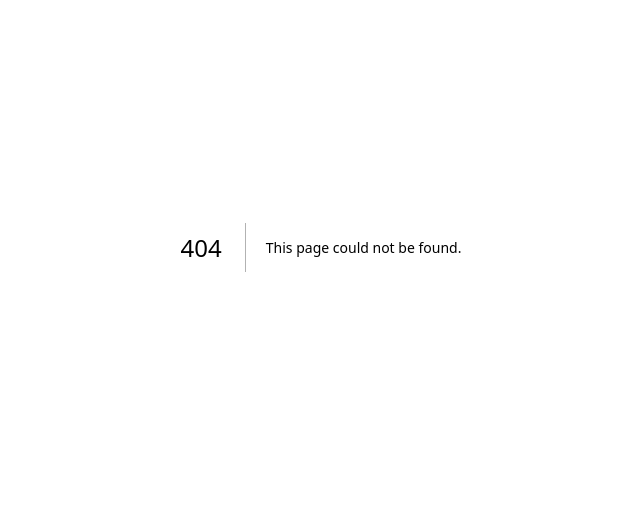
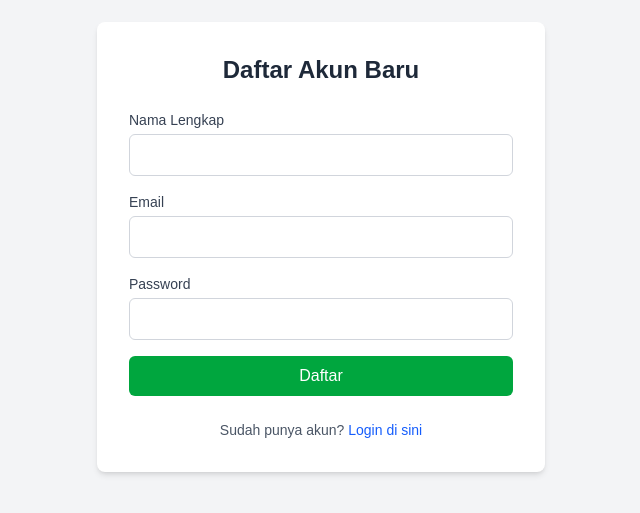
Before and after one commit to k-fy/money-lover, a Next.js app: page /register in a window 1280 px wide. Before the commit this address had no page. Shown: the part 153-666 px from the top of the page, without its empty margins (319-959 px from the left). Built offline with nearby package versions, Linux system fonts and the light colour scheme.

Commit message:
feat: setup supabase ssr, middleware auth protection, and login/register flow

```diff
--- /dev/null
+++ b/app/dashboard/page.tsx
@@ -0,0 +1,17 @@
+import LogoutButton from '@/components/LogoutButton'
+import { createClient } from '@/utils/supabase/server'
+
+export default async function DashboardPage() {
+  const supabase = await createClient()
+  const { data: { user } } = await supabase.auth.getUser()
+
+  return (
+    <div className="p-8">
+      <div className="flex items-center justify-between mb-6">
+        <h1 className="text-2xl font-bold">Dashboard</h1>
+        <LogoutButton />
+      </div>
+      <p>Selamat datang, {user?.user_metadata?.full_name || user?.email}!</p>
+    </div>
+  )
+}
--- /dev/null
+++ b/app/login/actions.ts
@@ -0,0 +1,53 @@
+'use server'
+
+import { revalidatePath } from 'next/cache'
+import { redirect } from 'next/navigation'
+import { createClient } from '@/utils/supabase/server'
+
+export async function login(formData: FormData) {
+  const supabase = await createClient()
+
+  const data = {
+    email: formData.get('email') as string,
+    password: formData.get('password') as string,
+  }
+
+  const { error } = await supabase.auth.signInWithPassword(data)
+
+  if (error) {
+    return redirect('/login?error=Kredensial salah atau pengguna tidak ditemukan')
+  }
+
+  revalidatePath('/', 'layout')
+  redirect('/dashboard')
+}
+
+export async function signup(formData: FormData) {
+  const supabase = await createClient()
+
+  const data = {
+    email: formData.get('email') as string,
+    password: formData.get('password') as string,
+    options: {
+      data: {
+        full_name: formData.get('fullName') as string,
+      },
+    },
+  }
+
+  const { error } = await supabase.auth.signUp(data)
+
+  if (error) {
+    return redirect(`/login?error=${encodeURIComponent(error.message)}`)
+  }
+
+  revalidatePath('/', 'layout')
+  redirect('/dashboard')
+}
+
+export async function logout() {
+  const supabase = await createClient()
+  await supabase.auth.signOut()
+  revalidatePath('/', 'layout')
+  redirect('/login')
+}
--- /dev/null
+++ b/app/login/page.tsx
@@ -0,0 +1,58 @@
+import { login } from './actions'
+
+export default async function LoginPage({
+  searchParams,
+}: {
+  searchParams: Promise<{ error?: string }>
+}) {
+  const params = await searchParams
+
+  return (
+    <div className="flex min-h-screen items-center justify-center bg-gray-100 p-4">
+      <div className="w-full max-w-md space-y-6 rounded-lg bg-white p-8 shadow-md">
+        <h2 className="text-center text-2xl font-bold text-gray-800">Masuk ke MoneyLover</h2>
+
+        {params?.error && (
+          <div className="rounded bg-red-100 p-3 text-sm text-red-600">
+            {params.error}
+          </div>
+        )}
+
+        <form className="space-y-4">
+          <div>
+            <label className="block text-sm font-medium text-gray-700">Email</label>
+            <input
+              name="email"
+              type="email"
+              required
+              className="mt-1 w-full rounded-md border border-gray-300 p-2 text-gray-900 focus:outline-none focus:ring-2 focus:ring-blue-500"
+            />
+          </div>
+          <div>
+            <label className="block text-sm font-medium text-gray-700">Password</label>
+            <input
+              name="password"
+              type="password"
+              required
+              className="mt-1 w-full rounded-md border border-gray-300 p-2 text-gray-900 focus:outline-none focus:ring-2 focus:ring-blue-500"
+            />
+          </div>
+          <button
+            formAction={login}
+            type="submit"
+            className="w-full rounded-md bg-blue-600 py-2 text-white transition hover:bg-blue-700"
+          >
+            Masuk
+          </button>
+        </form>
+
+        <p className="text-center text-sm text-gray-600">
+          Belum punya akun?{' '}
+          <a href="/register" className="text-blue-600 hover:underline">
+            Daftar di sini
+          </a>
+        </p>
+      </div>
+    </div>
+  )
+}
--- /dev/null
+++ b/app/register/page.tsx
@@ -0,0 +1,68 @@
+import { signup } from '@/app/login/actions' // atau '@/app/actions/auth'
+
+export default async function RegisterPage({
+  searchParams,
+}: {
+  searchParams: Promise<{ error?: string }>
+}) {
+  const params = await searchParams
+
+  return (
+    <div className="flex min-h-screen items-center justify-center bg-gray-100 p-4">
+      <div className="w-full max-w-md space-y-6 rounded-lg bg-white p-8 shadow-md">
+        <h2 className="text-center text-2xl font-bold text-gray-800">Daftar Akun Baru</h2>
+
+        {params?.error && (
+          <div className="rounded bg-red-100 p-3 text-sm text-red-600">
+            {params.error}
+          </div>
+        )}
+
+        <form className="space-y-4">
+          <div>
+            <label className="block text-sm font-medium text-gray-700">Nama Lengkap</label>
+            <input
+              name="fullName"
+              type="text"
+              required
+              className="mt-1 w-full rounded-md border p-2 text-gray-900 border-gray-300 focus:outline-none focus:ring-2 focus:ring-blue-500"
+            />
+          </div>
+          <div>
+            <label className="block text-sm font-medium text-gray-700">Email</label>
+            <input
+              name="email"
+              type="email"
+              required
+              className="mt-1 w-full rounded-md border p-2 text-gray-900 border-gray-300 focus:outline-none focus:ring-2 focus:ring-blue-500"
+            />
+          </div>
+          <div>
+            <label className="block text-sm font-medium text-gray-700">Password</label>
+            <input
+              name="password"
+              type="password"
+              required
+              minLength={6}
+              className="mt-1 w-full rounded-md border p-2 text-gray-900 border-gray-300 focus:outline-none focus:ring-2 focus:ring-blue-500"
+            />
+          </div>
+          <button
+            formAction={signup}
+            type="submit"
+            className="w-full rounded-md bg-green-600 py-2 text-white hover:bg-green-700 transition"
+          >
+            Daftar
+          </button>
+        </form>
+
+        <p className="text-center text-sm text-gray-600">
+          Sudah punya akun?{' '}
+          <a href="/login" className="text-blue-600 hover:underline">
+            Login di sini
+          </a>
+        </p>
+      </div>
+    </div>
+  )
+}
--- /dev/null
+++ b/components/LogoutButton.tsx
@@ -0,0 +1,16 @@
+'use client'
+
+import { logout } from '@/app/login/actions'
+
+export default function LogoutButton() {
+  return (
+    <button
+      onClick={async () => {
+        await logout()
+      }}
+      className="rounded-md bg-red-600 px-4 py-2 text-sm font-medium text-white hover:bg-red-700 transition focus:outline-none focus:ring-2 focus:ring-red-500"
+    >
+      Keluar (Logout)
+    </button>
+  )
+}
--- /dev/null
+++ b/middleware.ts
@@ -0,0 +1,19 @@
+import { type NextRequest } from 'next/server'
+import { updateSession } from '@/utils/supabase/middleware'
+
+export async function middleware(request: NextRequest) {
+  return await updateSession(request)
+}
+
+export const config = {
+  matcher: [
+    /*
+     * Match all request paths except for the ones starting with:
+     * - _next/static (static files)
+     * - _next/image (image optimization files)
+     * - favicon.ico (favicon file)
+     * Feel free to modify this pattern to include more paths.
+     */
+    '/((?!_next/static|_next/image|favicon.ico|.*\\.(?:svg|png|jpg|jpeg|gif|webp)$).*)',
+  ],
+}
--- a/package.json
+++ b/package.json
@@ -17,9 +17,9 @@
   },
   "devDependencies": {
     "@tailwindcss/postcss": "^4",
-    "@types/node": "^20",
-    "@types/react": "^19",
-    "@types/react-dom": "^19",
+    "@types/node": "^20.19.43",
+    "@types/react": "^19.3.0",
+    "@types/react-dom": "^19.3.0",
     "eslint": "^9",
     "eslint-config-next": "16.3.6",
     "tailwindcss": "^4",
--- /dev/null
+++ b/utils/supabase/client.ts
@@ -0,0 +1,8 @@
+import { createBrowserClient } from '@supabase/ssr'
+
+export function createClient() {
+  return createBrowserClient(
+    process.env.NEXT_PUBLIC_SUPABASE_URL!,
+    process.env.NEXT_PUBLIC_SUPABASE_ANON_KEY!
+  )
+}
--- /dev/null
+++ b/utils/supabase/middleware.ts
@@ -0,0 +1,58 @@
+import { createServerClient } from '@supabase/ssr'
+import { NextResponse, type NextRequest } from 'next/server'
+
+export async function updateSession(request: NextRequest) {
+  let supabaseResponse = NextResponse.next({
+    request,
+  })
+
+  const supabase = createServerClient(
+    process.env.NEXT_PUBLIC_SUPABASE_URL!,
+    process.env.NEXT_PUBLIC_SUPABASE_ANON_KEY!,
+    {
+      cookies: {
+        getAll() {
+          return request.cookies.getAll()
+        },
+        setAll(cookiesToSet) {
+          cookiesToSet.forEach(({ name, value }) => request.cookies.set(name, value))
+          supabaseResponse = NextResponse.next({
+            request,
+          })
+          cookiesToSet.forEach(({ name, value, options }) =>
+            supabaseResponse.cookies.set(name, value, options)
+          )
+        },
+      },
+    }
+  )
+
+  // Menyegarkan token sesi jika sudah kedaluwarsa
+  const {
+    data: { user },
+  } = await supabase.auth.getUser()
+
+  // 1. Proteksi Rute Terproteksi (Dashboard & Transactions)
+  const isProtectedRoute =
+    request.nextUrl.pathname.startsWith('/dashboard') ||
+    request.nextUrl.pathname.startsWith('/transactions')
+
+  if (!user && isProtectedRoute) {
+    const url = request.nextUrl.clone()
+    url.pathname = '/login'
+    return NextResponse.redirect(url)
+  }
+
+  // 2. Redirection Rute Auth (Login & Register) jika sudah login
+  const isAuthRoute =
+    request.nextUrl.pathname.startsWith('/login') ||
+    request.nextUrl.pathname.startsWith('/register')
+
+  if (user && isAuthRoute) {
+    const url = request.nextUrl.clone()
+    url.pathname = '/dashboard'
+    return NextResponse.redirect(url)
+  }
+
+  return supabaseResponse
+}
```
Also changed, not shown: 1 other file (tests, documents, lock files or other folders).
